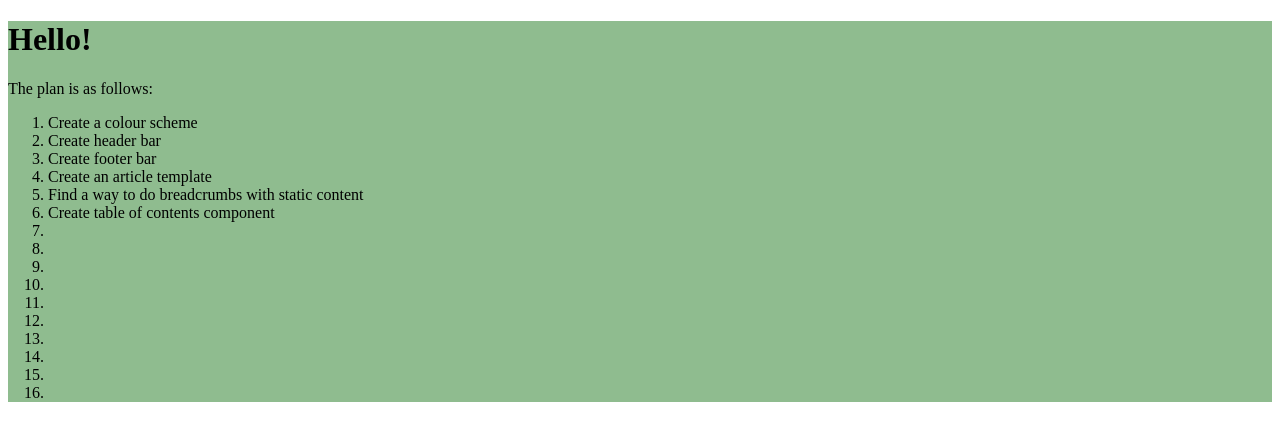
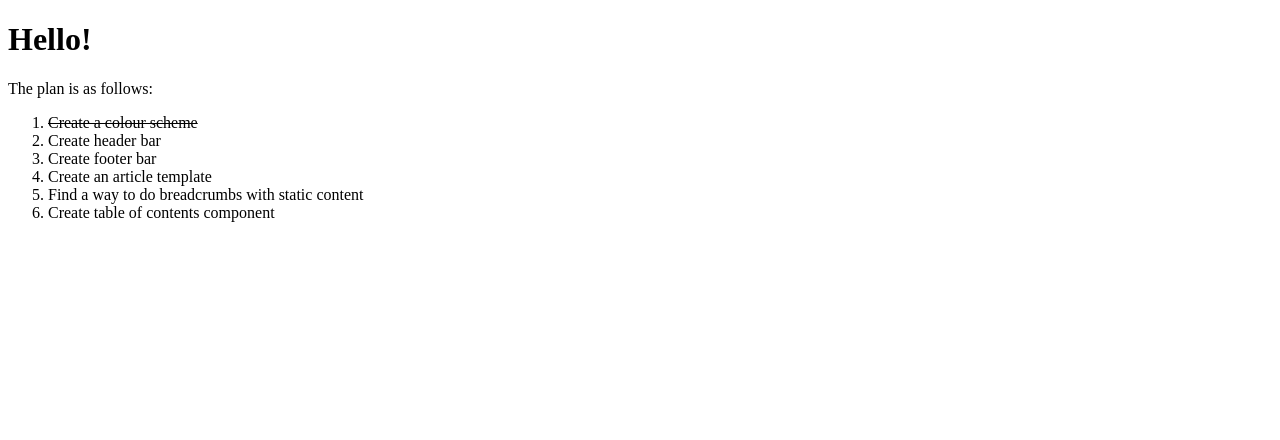
Before and after one commit to a1v0/a1v0.de, a React (Create React App) app: page / in a window 1280 px wide. Shown: the top 440 px of the page. Built offline with nearby package versions, Linux system fonts and the light colour scheme.

Commit message:
Tidy up to-do list

```diff
--- a/src/App.tsx
+++ b/src/App.tsx
@@ -3,26 +3,18 @@ import "./App.css";
 
 function App() {
     return (
-        <div className="App" style={{ backgroundColor: "darkseagreen" }}>
+        <div className="App">
             <h1>Hello!</h1>
             <p>The plan is as follows:</p>
             <ol>
-                <li>Create a colour scheme</li>
+                <li style={{ textDecoration: "line-through" }}>
+                    Create a colour scheme
+                </li>
                 <li>Create header bar</li>
                 <li>Create footer bar</li>
                 <li>Create an article template</li>
                 <li>Find a way to do breadcrumbs with static content</li>
                 <li>Create table of contents component</li>
-                <li></li>
-                <li></li>
-                <li></li>
-                <li></li>
-                <li></li>
-                <li></li>
-                <li></li>
-                <li></li>
-                <li></li>
-                <li></li>
             </ol>
         </div>
     );
```
